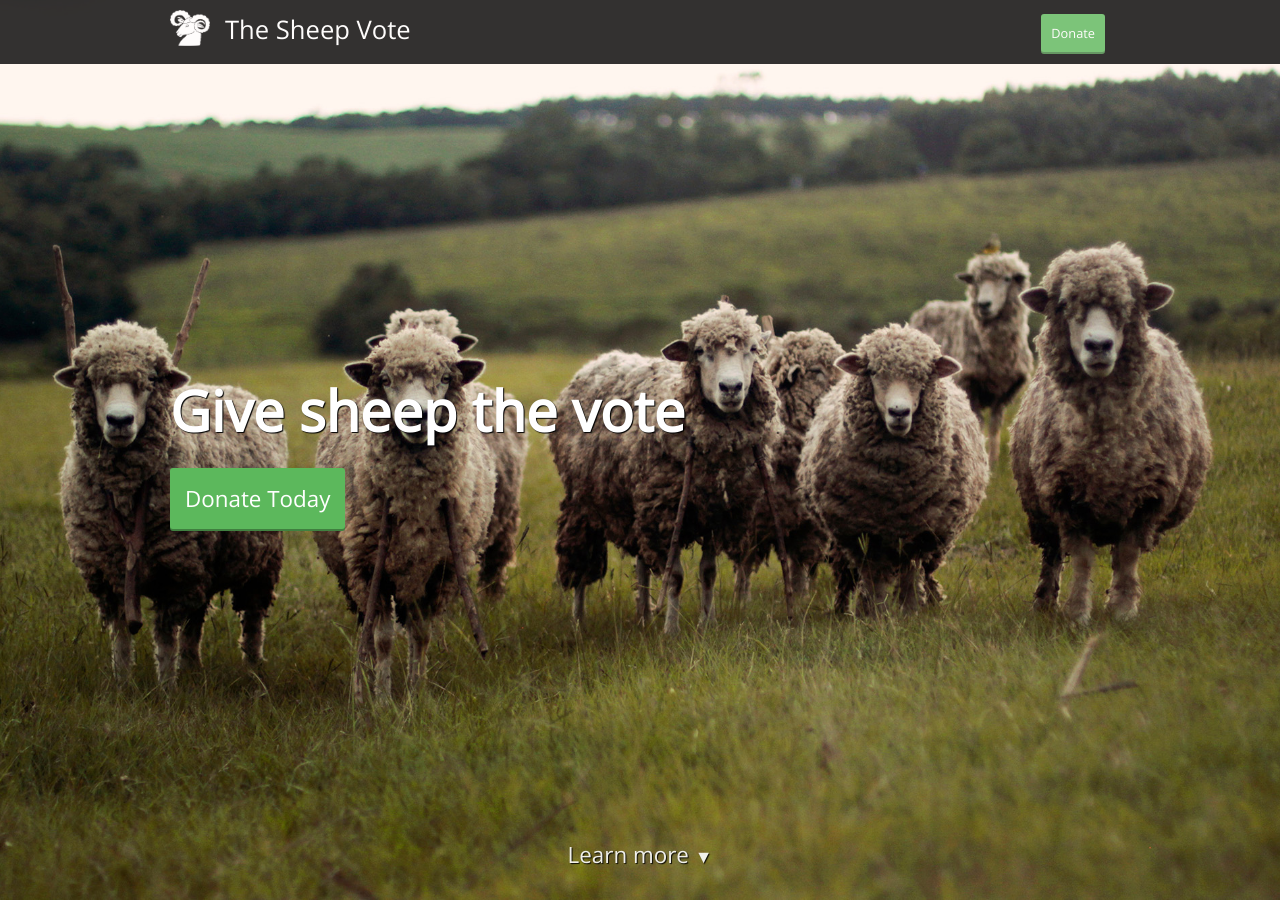
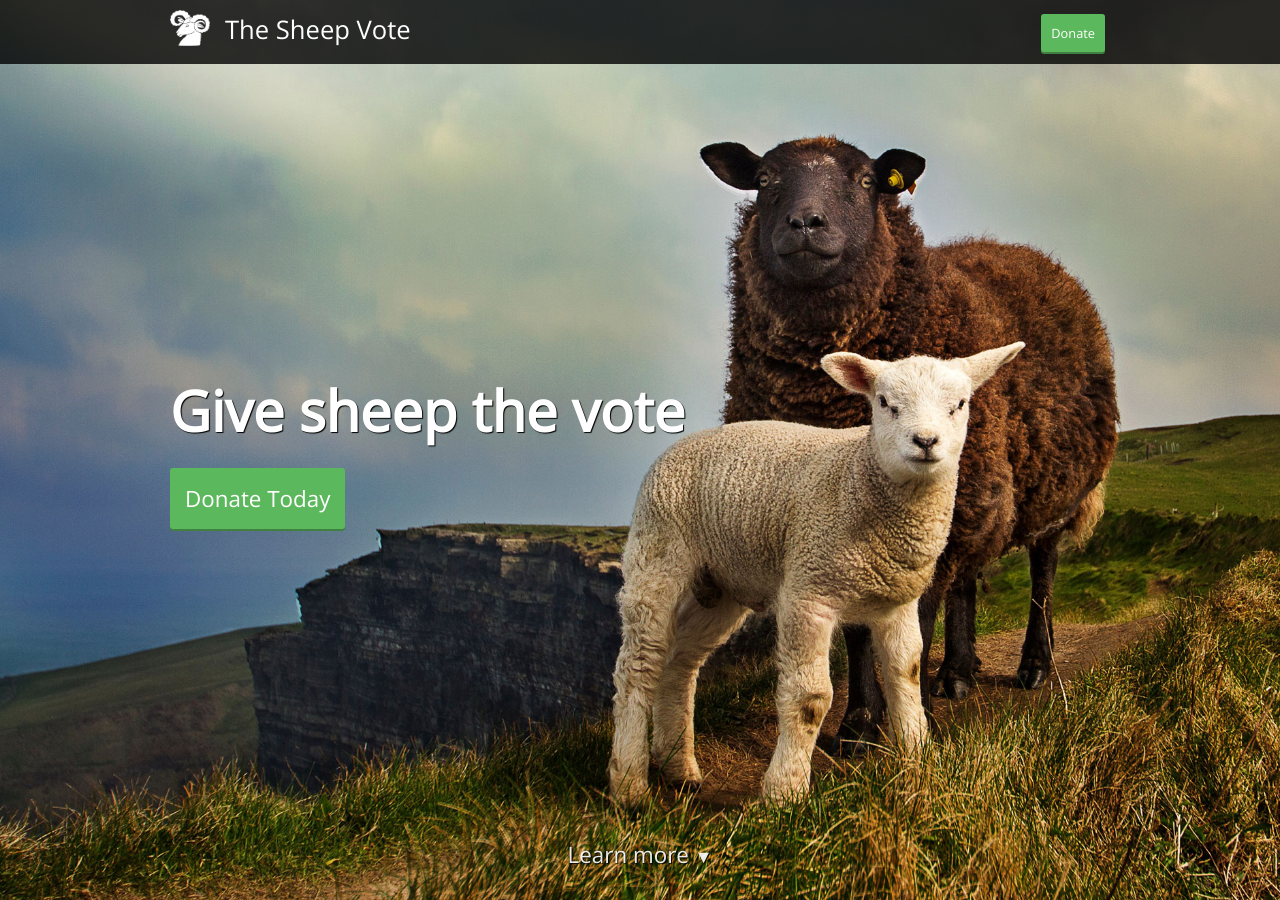
Before and after one commit to mneumegen/cause-jekyll-template, a Jekyll site: the page built from index.html, in a window 1280 px wide and 900 px high. Built offline with Jekyll 4.4.1, drawn with Linux system fonts in a browser that asks for light colours; nearby versions of some CDN libraries; a script that is not in the unit is left out; some of the changed text lies outside the part shown.

Commit message:
switched screenshot

```diff
--- a/_sass/elements.scss
+++ b/_sass/elements.scss
@@ -40,11 +40,10 @@ p {
 }
 
 nav {
-	background: #000;
+	background: rgba(0, 0, 0, .8);
 	padding: 10px 0;
 	position: fixed;
 	width: 100%;
-	opacity: .8;
 	color: #fff;
 	z-index: 999;
 	img{
--- a/index.html
+++ b/index.html
@@ -1,7 +1,7 @@
 ---
 layout: default
 title: The Sheep Vote
-header_background_image: /images/sheep.jpeg
+header_background_image: /images/bg.jpg
 newsletter_background_image: /images/sheep2.jpeg
 donation_embed: '<script src="https://donorbox.org/widget.js" type="text/javascript"></script><iframe src="https://donorbox.org/embed/give-sheep-the-vote?hide_donation_meter=true" height="685px" width="100%" style="max-width:425px; min-width:310px" seamless="seamless" id="dbox-form-embed" name="donorbox" frameborder="0" scrolling="no"></iframe>'
 newsletter_action: "//your-mailchimp-action-url.com"
@@ -24,9 +24,9 @@ newsletter_action: "//your-mailchimp-action-url.com"
 
 		<ul class="thirds editable">
 			<li>
-				<div class="image" style="background: #e1e1ff;"><img alt="population" src="{{ site.baseurl }}/images/people.svg" style="fill: red;"/></div>
+				<div class="image" style="background: #e1e1ff;"><img alt="population" src="{{ site.baseurl }}/images/people.svg" /></div>
 				<h3>Population</h3>
-				<p>New Zealand has a human population of 4.5M while there are 70M sheep. </p>
+				<p>New Zealand has a human population of just 4.5M while there are 70M sheep. </p>
 			</li>
 
 			<li>
```
Also changed, not shown: _posts/2016-11-05-5000.md (+1 -1 lines), images/bg.jpg (added), images/together.jpeg (deleted).
